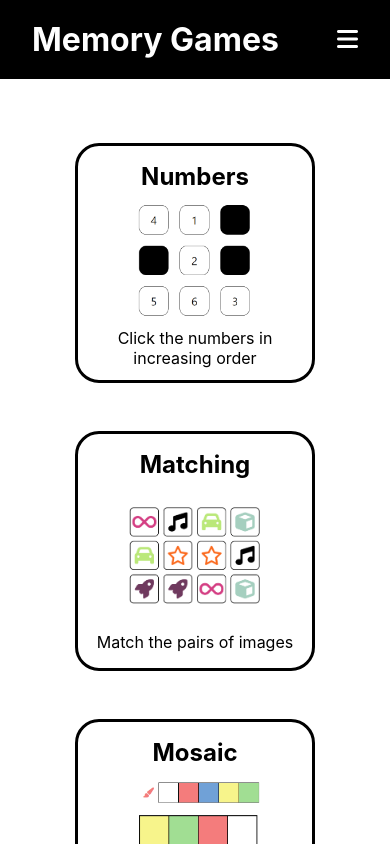
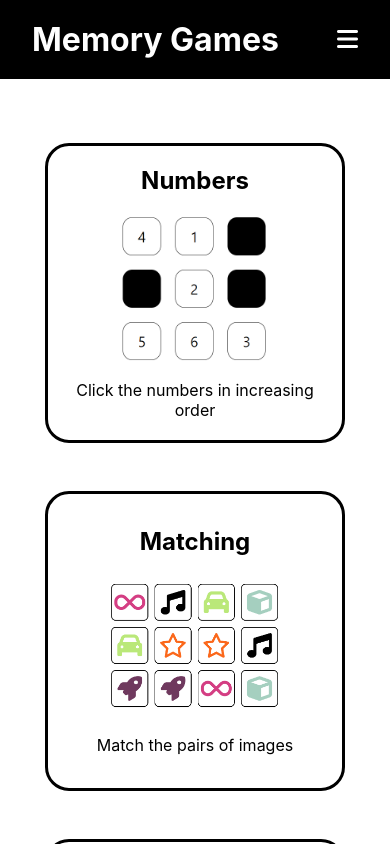
Before and after one commit to Wubaboo/memory-games, a React (Create React App) app: page / in a window 390 px wide. Shown: the top 844 px of the page. Built offline with nearby package versions, Linux system fonts and the light colour scheme.

Commit message:
minor styling, card sizes on home page, minefield grid fits to page

```diff
--- a/src/components/minefield/minefieldGame.jsx
+++ b/src/components/minefield/minefieldGame.jsx
@@ -26,8 +26,9 @@ export default function MinefieldGame({ gridSize, setStartGame, showTimer }) {
   useEffect(() => {
     const maxMines = Math.floor(gridSize / 2.5);
     const tempDims = getDimensions(gridSize);
-    const newDims =
-      width <= MOBILE_WIDTH ? tempDims.sort((a, b) => b - a) : tempDims;
+    const newDims = tempDims;
+    // const newDims =
+    //   width <= MOBILE_WIDTH ? tempDims.sort((a, b) => b - a) : tempDims;
     const [r, c] = newDims;
     setDims(newDims);
     const setArray = Array.from({ length: gridSize }, () => 0);
@@ -54,14 +55,19 @@ export default function MinefieldGame({ gridSize, setStartGame, showTimer }) {
     display: "grid",
     gridGap: "0px",
   };
+  console.log(dims);
   function getCellStyle(val) {
     const cellStyle = {
       position: "relative",
       border: "1px solid black",
-      maxWidth: "4.2em",
-      maxHeight: "4.2em",
-      width: `${80 / dims[1]}vw`,
-      height: `${80 / dims[1]}vw`,
+      maxWidth: "5rem",
+      maxHeight: "5rem",
+      minWidth: "1rem",
+      minHeight: "1rem",
+      // width: `${100 / dims[1]}%`,
+      aspectRatio: "1 / 1",
+      width: width <= height ? `${90 / dims[1]}vw` : `${80 / dims[1]}vh`,
+      height: width <= height ? `${90 / dims[1]}vw` : `${80 / dims[1]}vh`,
       transition:
         "border 1s" + (!playing || firstMove ? ", background 0.5s" : ""),
     };
--- a/src/styles/card.css
+++ b/src/styles/card.css
@@ -5,11 +5,13 @@
   height: 24vw;
   min-width: 240px;
   min-height: 240px;
+  max-width: 300px;
+  max-height: 300px;
   text-decoration: none;
   padding: 1rem;
   display: flex;
   flex-direction: column;
-  justify-content: space-between;
+  justify-content: space-evenly;
   align-items: center;
 }
 
@@ -25,7 +27,7 @@
 
 @media (max-width: 750px) {
   .card {
-    width: 60vw;
-    height: 60vw;
+    width: 80vw;
+    height: 80vw;
   }
 }
--- a/src/styles/minefield.css
+++ b/src/styles/minefield.css
@@ -37,6 +37,7 @@
     "left . right"
     ". down .";
   gap: 0px 0px;
+  margin: 1rem;
 }
 
 .arrow-keys > * {
```
